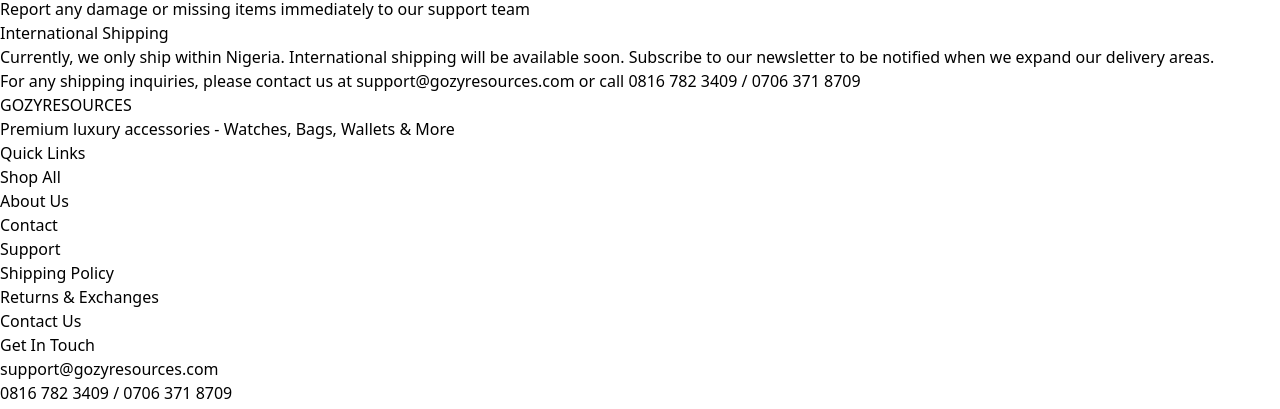
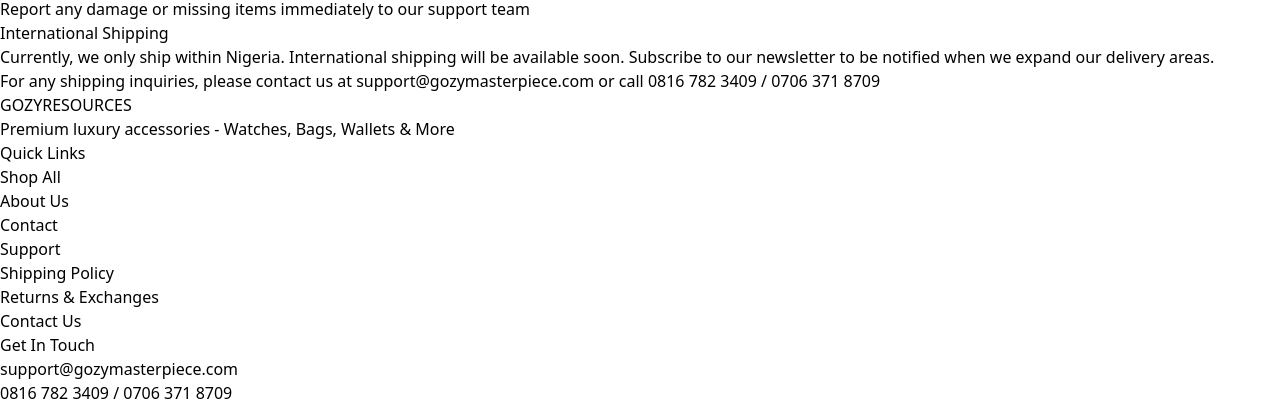
Before and after one commit to ebubexo1/Gozymasterpiece, a React (Vite) app in the folder client/: page /shipping-policy in a window 1280 px wide. Shown: the part 539-948 px from the top of the page. Built offline with nearby package versions, Linux system fonts and the light colour scheme; no server answers.

Commit message:
move WhatsApp button higher

```diff
--- a/client/src/components/common/WhatsAppButton.jsx
+++ b/client/src/components/common/WhatsAppButton.jsx
@@ -10,7 +10,7 @@ const WhatsAppButton = () => {
       href={url}
       target="_blank"
       rel="noreferrer"
-      className="fixed bottom-6 right-6 z-50 bg-green-500 hover:bg-green-600 text-white rounded-full p-4 shadow-lg flex items-center gap-2 transition-all hover:scale-105"
+      className="fixed bottom-24 right-6 z-50 bg-green-500 hover:bg-green-600 text-white rounded-full p-4 shadow-lg flex items-center gap-2 transition-all hover:scale-105"
     >
       <svg xmlns="http://www.w3.org/2000/svg" width="24" height="24" viewBox="0 0 24 24" fill="white">
         <path d="M17.472 14.382c-.297-.149-1.758-.867-2.03-.967-.273-.099-.471-.148-.67.15-.197.297-.767.966-.94 1.164-.173.199-.347.223-.644.075-.297-.15-1.255-.463-2.39-1.475-.883-.788-1.48-1.761-1.653-2.059-.173-.297-.018-.458.13-.606.134-.133.298-.347.446-.52.149-.174.198-.298.298-.497.099-.198.05-.371-.025-.52-.075-.149-.669-1.612-.916-2.207-.242-.579-.487-.5-.669-.51-.173-.008-.371-.01-.57-.01-.198 0-.52.074-.792.372-.272.297-1.04 1.016-1.04 2.479 0 1.462 1.065 2.875 1.213 3.074.149.198 2.096 3.2 5.077 4.487.709.306 1.262.489 1.694.625.712.227 1.36.195 1.871.118.571-.085 1.758-.719 2.006-1.413.248-.694.248-1.289.173-1.413-.074-.124-.272-.198-.57-.347m-5.421 7.403h-.004a9.87 9.87 0 01-5.031-1.378l-.361-.214-3.741.982.998-3.648-.235-.374a9.86 9.86 0 01-1.51-5.26c.001-5.45 4.436-9.884 9.888-9.884 2.64 0 5.122 1.03 6.988 2.898a9.825 9.825 0 012.893 6.994c-.003 5.45-4.437 9.884-9.885 9.884m8.413-18.297A11.815 11.815 0 0012.05 0C5.495 0 .16 5.335.157 11.892c0 2.096.547 4.142 1.588 5.945L.057 24l6.305-1.654a11.882 11.882 0 005.683 1.448h.005c6.554 0 11.89-5.335 11.893-11.893a11.821 11.821 0 00-3.48-8.413z"/>
--- a/client/src/components/layout/Footer.jsx
+++ b/client/src/components/layout/Footer.jsx
@@ -66,7 +66,7 @@ const Footer = () => {
             <ul className="space-y-2 text-sm text-slate-300">
               <li>
                 <a href="mailto:gozymasterpiece@gmail.com" className="hover:text-[#D4AF37] transition-colors">
-                  support@gozyresources.com
+                  support@gozymasterpiece.com
                 </a>
               </li>
               <li>
--- a/client/src/pages/public/ShippingPolicy.jsx
+++ b/client/src/pages/public/ShippingPolicy.jsx
@@ -65,7 +65,7 @@ const ShippingPolicy = () => {
           <p className="text-sm">
             For any shipping inquiries, please contact us at{' '}
             <a href="mailto:gozymasterpiece@gmail.com" className="text-[#D4AF37] hover:underline">
-              support@gozyresources.com
+              support@gozymasterpiece.com
             </a>
             {' '}or call{' '}
             <a href="tel:+2348167823409" className="text-[#D4AF37] hover:underline">
```
